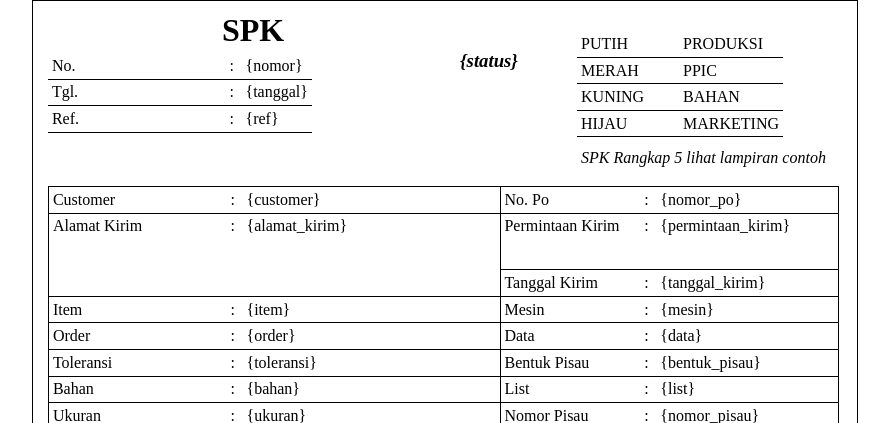
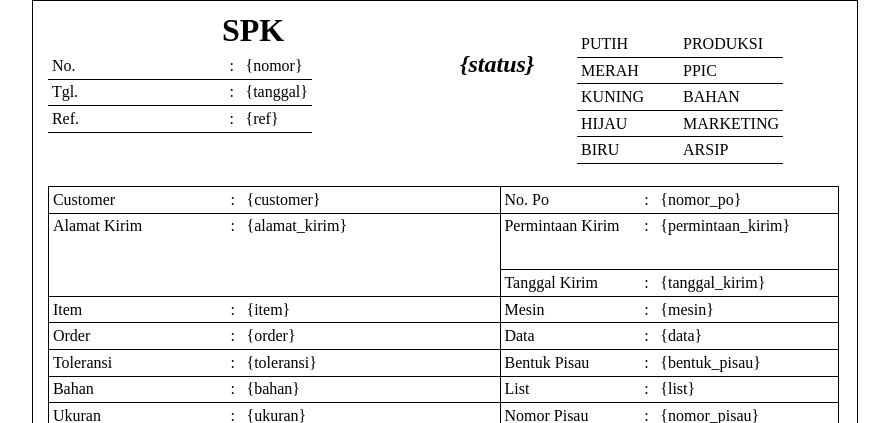
Before and after one commit to yunhasnawa/spkmanager, a PHP site: page /spkmanager/report/spk.html in a window 1280 px wide. Shown: the top 423 px of the page, without its empty margins (195-1084 px from the left). Run offline with PHP 8.4, Linux system fonts and the light colour scheme.

Commit message:
Revision in UI at create SPK and priview print SPK Page
Line 5 at color notes changed to "BIRU untuk Arsip"

```diff
--- a/report/spk.html
+++ b/report/spk.html
@@ -61,7 +61,7 @@
 	         </div>
 	      </div>
 	      <div style="margin-left: 5mm; margin-top: 5mm; border: 1px solid none; width: 25mm; float: left;">
-	         <h3><i>{status}</i></h3>
+	         <h2><i>{status}</i></h2>
 	      </div>
 	   </div>
 	   <div style="border: 1px solid none;margin-top: 4mm; float:left;">
@@ -83,11 +83,12 @@
 	               <td>HIJAU</td>
 	               <td>MARKETING</td>
 	            </tr>
+	            <tr>
+	               <td>BIRU</td>
+	               <td>ARSIP</td>
+	            </tr>
 	         </tbody>
 	      </table>
-		<div style="font-style: italic; border: none; padding: 2mm;">
-			SPK Rangkap 5 lihat lampiran contoh
-		</div>
 	   </div>
 	</div>
 	<div style="float:left; margin-top: 45mm; position:absolute">
```
Also changed, not shown: view/buat_spk/baru.php (+4 -3 lines).
